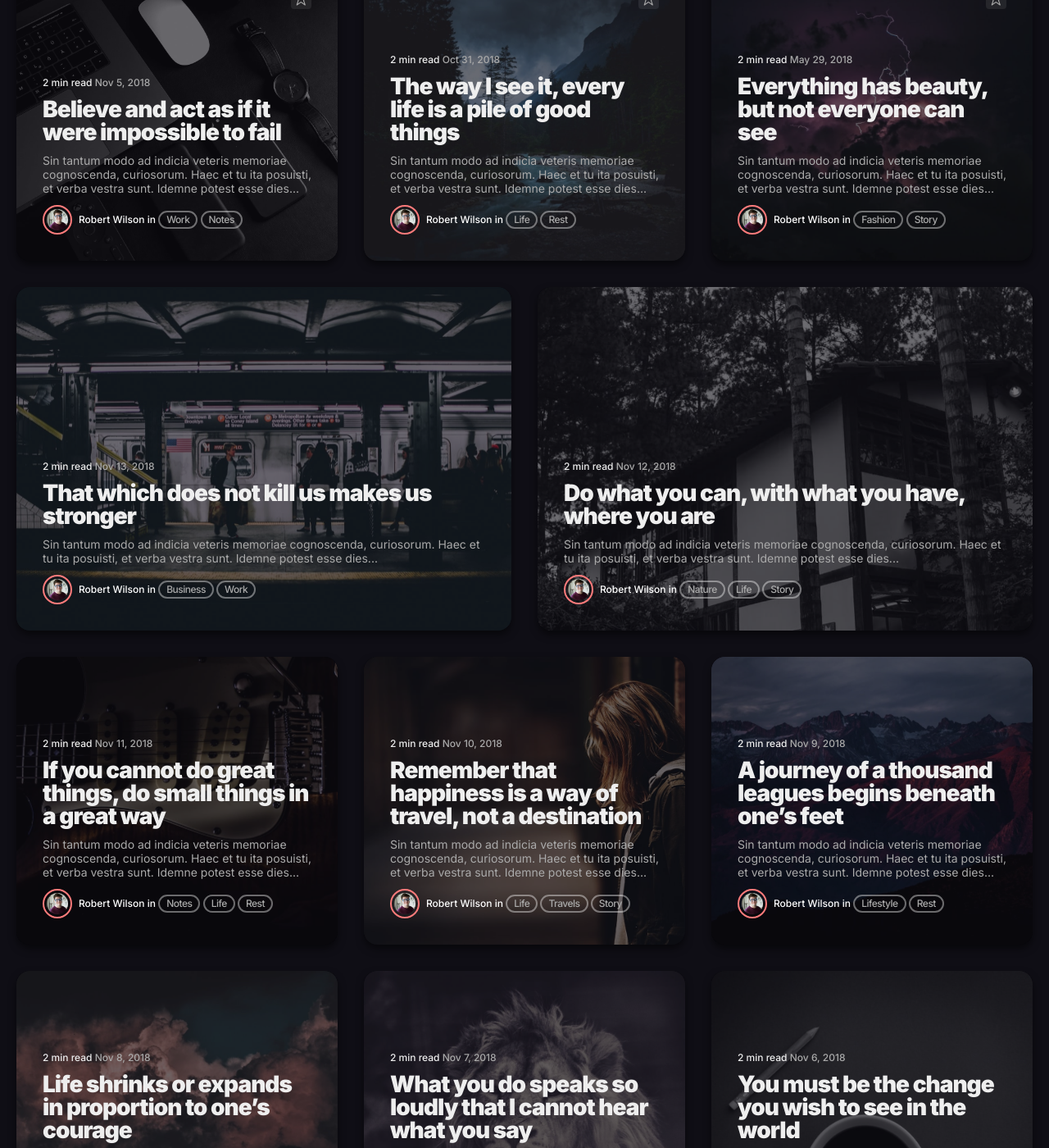
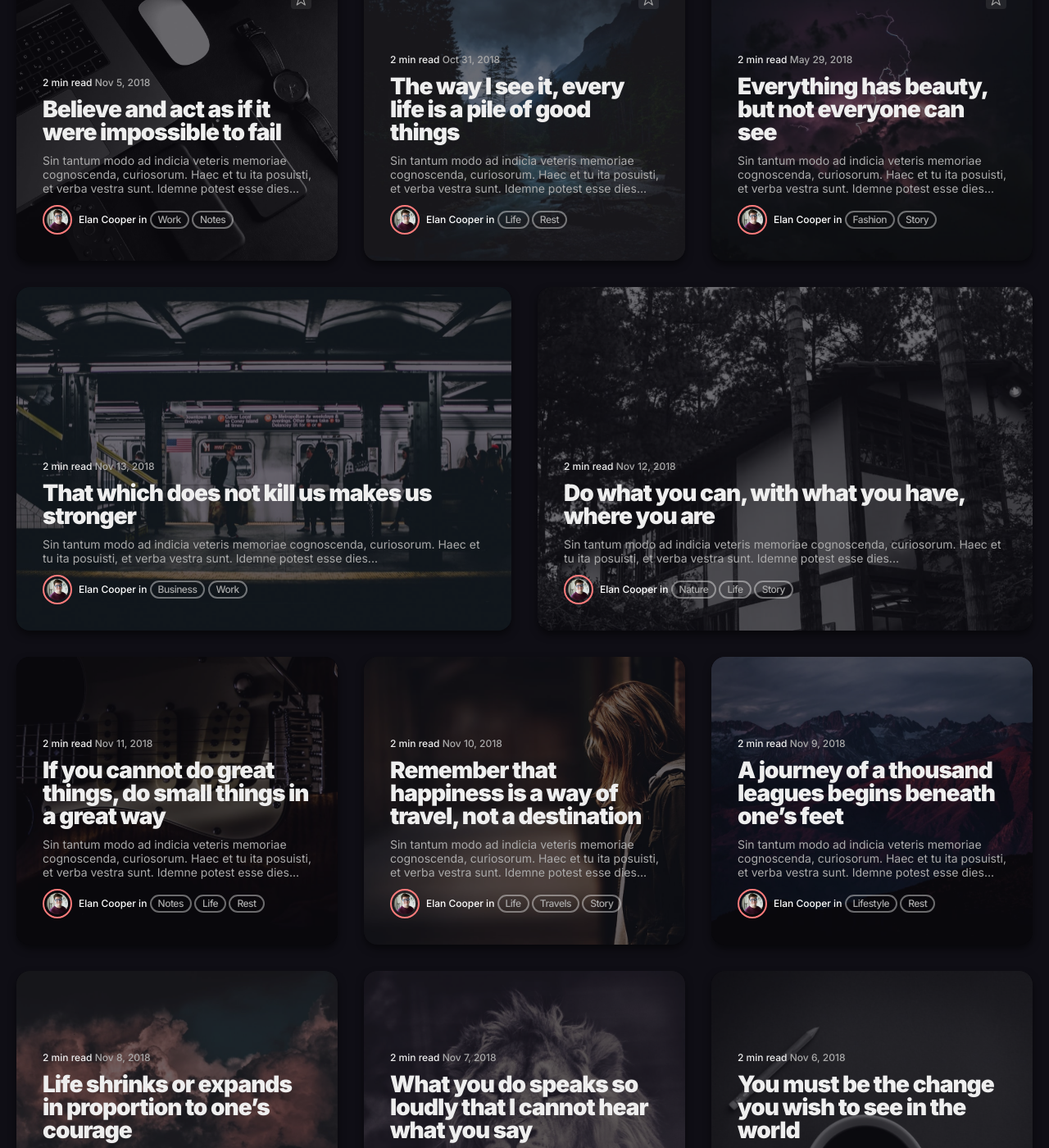
Before and after one commit to elanjcoop/elanjcoop.github.io, a Jekyll site: the page built from index.html, in a window 1280 px wide and 1400 px high, scrolled down 729 px. Shown: the whole window at 82% size. Built offline with Jekyll 4.4.1, drawn with Linux system fonts in a browser that asks for light colours; nearby versions of some CDN libraries; the list of posts is cut into pages by our own code; some of the changed text lies outside the part shown.

Commit message:
Update _config.yml

```diff
--- a/_config.yml
+++ b/_config.yml
@@ -1,16 +1,16 @@
 #-------------------------------
 # General Site Settings
-title: Norlin
+title: Elan Cooper
 logo: # You can add own logo. For example '/images/logo.png'.
 description: Norlin – A Beautiful Dark Blog Theme for Jekyll.
 baseurl: "" # The subpath of your site, e.g. /blog
-url: "" # The base hostname & protocol for your site, e.g. http://example.com
+url: "http://elanjcoop.com" # The base hostname & protocol for your site, e.g. http://example.com
 
 
 #-------------------------------
 # Author Settings
 author:
-  name: Robert Wilson
+  name: Elan Cooper
   avatar: '/images/15.jpg'
 
 
```
